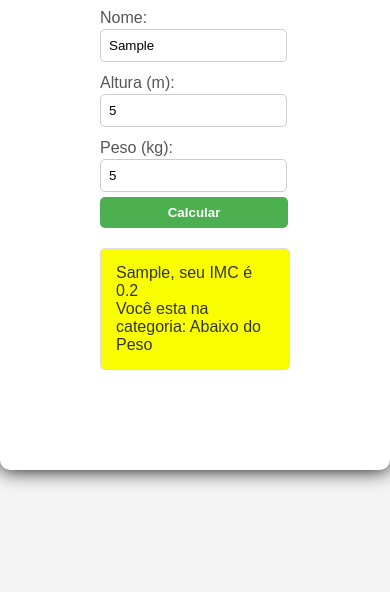
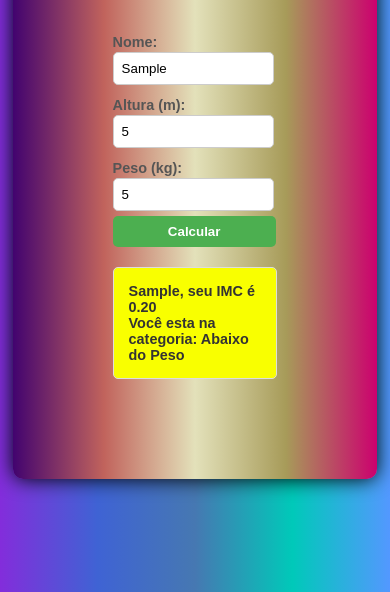
Before and after one commit to fglanna/Projeto_Calculadora_IMC, a plain HTML site: page index.html in a window 390 px wide. Both pictures are taken after typing "Sample", "5", "5" into the empty fields and a click on the button "Calcular". Shown: the part 295-887 px from the top of the page. Before the commit the page ends 844 px from the top, so only its background shows below. Drawn offline with Linux system fonts and the light colour scheme.

Commit message:
FormData e Responsividade

```diff
--- a/script.js
+++ b/script.js
@@ -17,33 +17,40 @@ document.addEventListener("DOMContentLoaded", () => {
     const altura = parseFloat(document.getElementById("altura").value);
     const peso = parseFloat(document.getElementById("peso").value);
 
-    const imc = peso / (altura * altura)
-    const resultElement = document.getElementById('resultado')
+    const imc = peso / (altura * altura);
+    const resultElement = document.getElementById("resultado");
 
     let categoria;
 
-    if(imc < 18.5) {
-        categoria = "Abaixo do Peso"
-        resultElement.style.backgroundColor = "#f9ff00"
+    if (imc < 18.5) {
+      categoria = "Abaixo do Peso";
+      resultElement.style.backgroundColor = "#f9ff00";
     } else if (imc < 25) {
-        categoria = "Peso Normal"
-        resultElement.style.backgroundColor = "#00FF00"
+      categoria = "Peso Normal";
+      resultElement.style.backgroundColor = "#00FF00";
     } else if (imc < 30) {
-        categoria = "Sobrepeso"
-        resultElement.style.backgroundColor = "#d58a24"
+      categoria = "Sobrepeso";
+      resultElement.style.backgroundColor = "#d58a24";
     } else if (imc < 35) {
-        categoria = "Obesidade Grau I"
-        resultElement.style.backgroundColor = "#b26c18"
+      categoria = "Obesidade Grau I";
+      resultElement.style.backgroundColor = "#b26c18";
     } else if (imc < 40) {
-        categoria = "Obesidade Grau II"
-        resultElement.style.backgroundColor = "#f8230f"
+      categoria = "Obesidade Grau II";
+      resultElement.style.backgroundColor = "#f8230f";
     } else {
-        categoria = "Obesidade Mórbida"
-        resultElement.style.backgroundColor = "#dd1a0b"
+      categoria = "Obesidade Mórbida";
+      resultElement.style.backgroundColor = "#dd1a0b";
     }
 
-    resultElement.innerHTML = `<p> ${nome}, seu IMC é ${imc.toFixed(1)}</p>
-    <p>Você esta na categoria: ${categoria}</p>`
+    resultElement.innerHTML = `<p> ${nome}, seu IMC é ${imc.toFixed(2)}</p>
+    <p>Você esta na categoria: ${categoria}</p>`;
 
+    // Atualizar a categoria - input
+    document.getElementById("categoria").value = categoria;
+
+    let dados = new FormData(formulario);
+
+    for (let [chave, valor] of dados.entries())
+      console.log(chave + " : " + valor);
   });
 });
--- a/style.css
+++ b/style.css
@@ -68,3 +68,20 @@ button:hover {
     margin: 0;
     color: #333;
 }
+
+@media (max-width: 768px) {
+    html {
+        font-size: 90%;
+        font-weight: bold;
+    }
+
+    body {
+        padding: 1.5rem 2rem;
+        background: -webkit-linear-gradient(90deg, #832ddb,#3f63d4,#4678b2,#00c9b9,#5398ff);/* Chrome 10-25, Safari 5.1-6 */                          background: linear-gradient(90deg, #832ddb,#3f63d4,#4678b2,#00c9b9,#5398ff);/* W3C, IE 10+/ Edge, Firefox 16+, Chrome 26+, Opera 12+, Safari 7+ */
+
+    }
+
+    #imc-form {
+        background: -webkit-linear-gradient(90deg, #42036f,#c1635c,#e3e1ba,#a79b59,#cc006e);/* Chrome 10-25, Safari 5.1-6 */                          background: linear-gradient(90deg, #42036f,#c1635c,#e3e1ba,#a79b59,#cc006e);/* W3C, IE 10+/ Edge, Firefox 16+, Chrome 26+, Opera 12+, Safari 7+ */
+    }
+}
```
